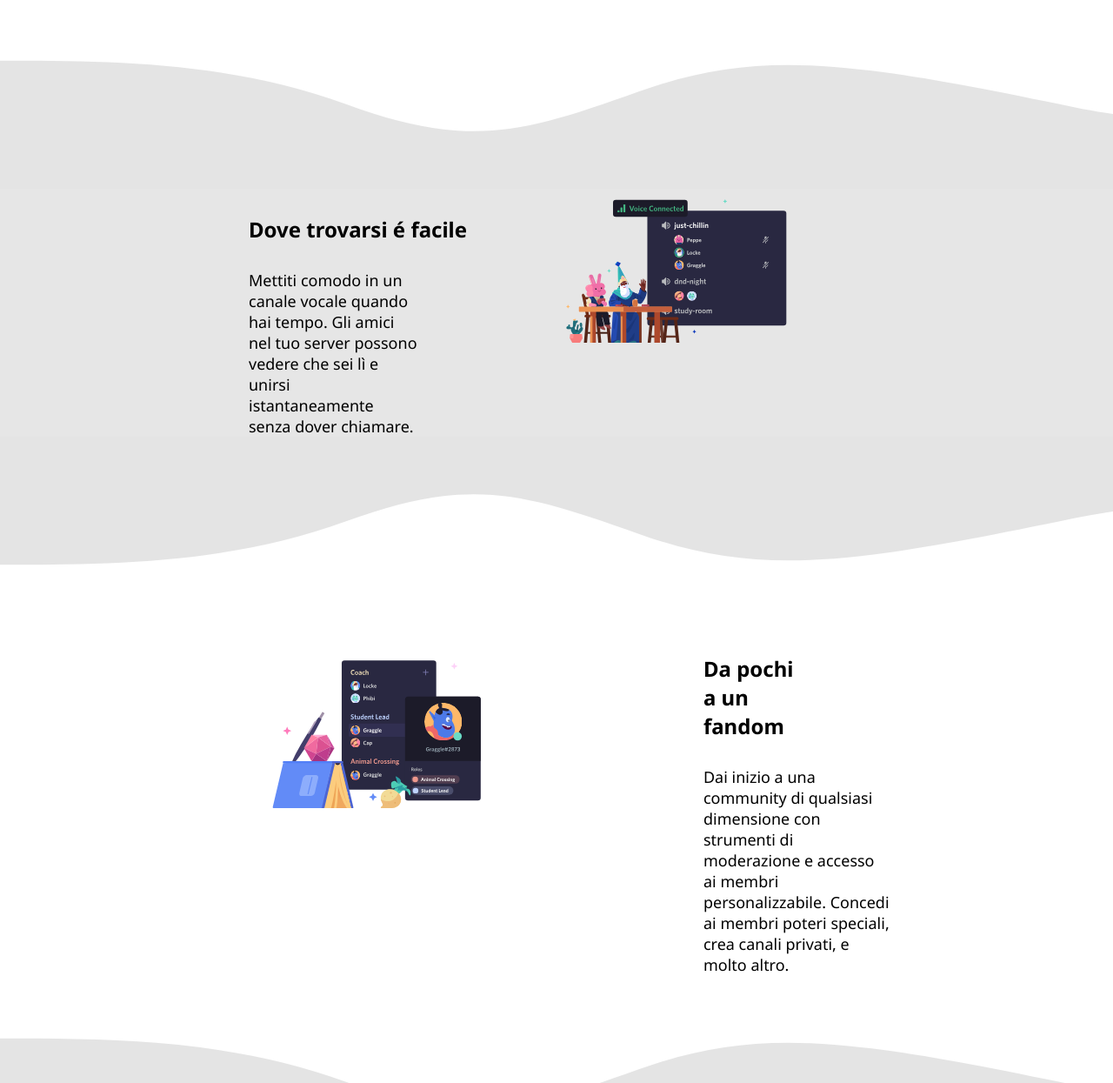
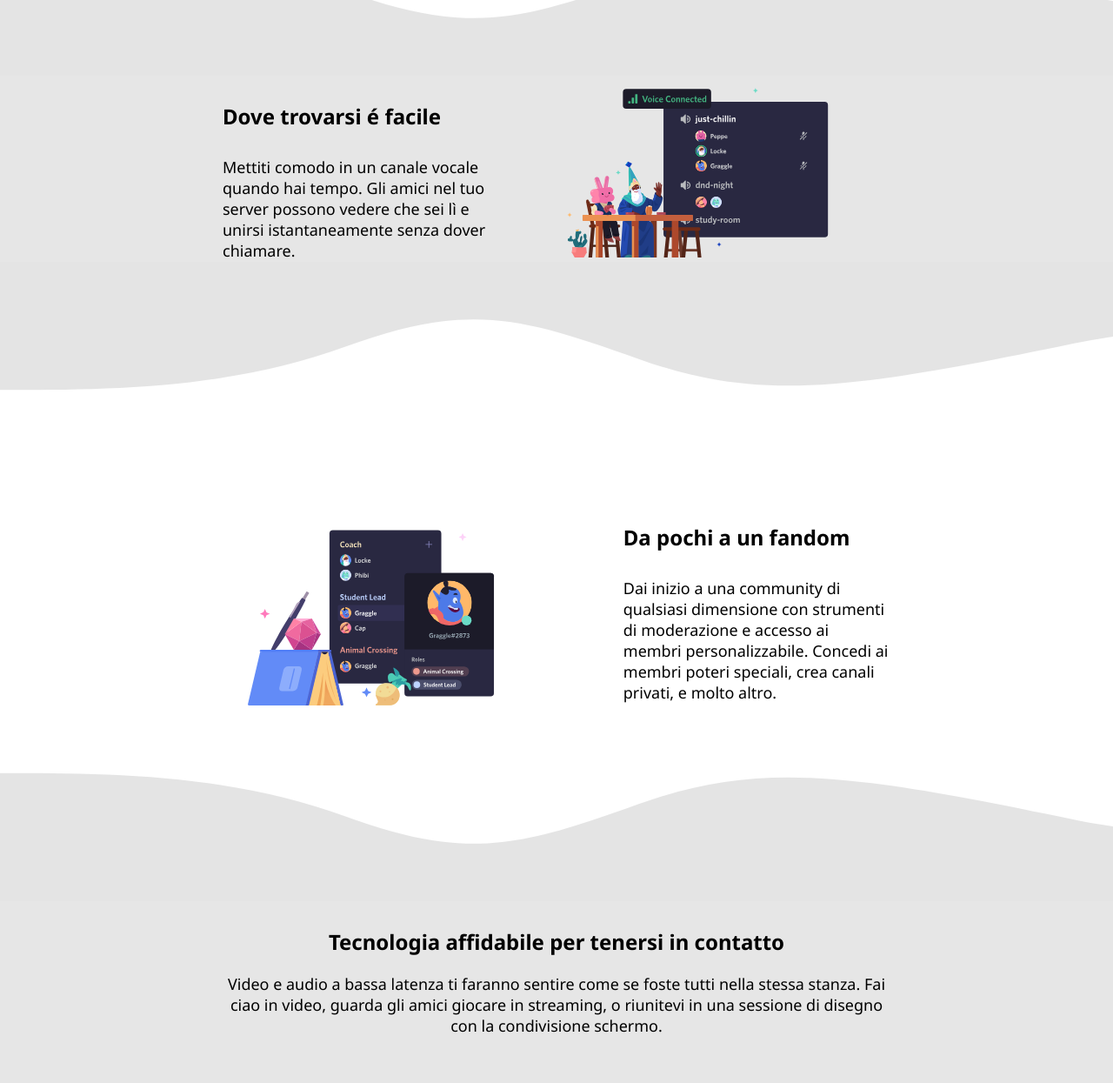
Before and after one commit to AntonelloStefania/htmlcss-discord, a plain HTML site: page index.html in a window 1280 px wide. Shown: the part 1089-2334 px from the top of the page at 87% size. Drawn offline with Linux system fonts and the light colour scheme.

Commit message:
corretto padding laterale al testo

```diff
--- a/css/style.css
+++ b/css/style.css
@@ -15,6 +15,7 @@ header.h-container{
     padding: 20px;
 }
 
+
 .first-section{
     background-image: url(../img/jumbo.png);
     background-size:cover;
@@ -30,6 +31,7 @@ header.h-container{
     justify-content: center;
     align-items: center;
     margin-bottom:70px;
+    padding-top: 50px;
 }
 
 .third-section{
@@ -200,17 +202,13 @@ header .row{
 /* SECOND AND FOURTH SECTION ELEMENTS */
 .sections-imgs{
     width:70%;
-    padding-left:50px
+    margin-left: 20px;
 }
 
-.second-section-content h2{
-    padding: 0 30%
-}
 
 .second-section-content p{
     font-size: 18px;
     padding-top: 30px;
-    padding-left:30%;
     font-weight: 400;
 }
 
@@ -218,18 +216,16 @@ header .row{
 /* THIRD SECTION ELEMENTS */
 .third-section-content {
     padding-top:30px;
-    padding-left:30px;
 }
 
 .third-section-content p{
     font-size: 18px;
-    padding-right:30%;
     font-weight: 400;
     padding-top:30px;
 }
 
 #third-img{
-    margin-left:30px;
+    margin-left:80px;
 }
 
  /* FIFTH SECTION ELEMENTS */
@@ -238,7 +234,7 @@ header .row{
  }
 
  .main-content-fifth-col p{
-    font-size: 15px;
+    font-size: 18px;
     padding-top: 20px;
  }
 
@@ -270,7 +266,7 @@ header .row{
     font-size:25px;
     margin-bottom:25px;
     color: #8EA1E1;
-    padding:10px 30px;
+    padding:10px ;
 }
 
 .main-content-sixth-col-30 span{
```
